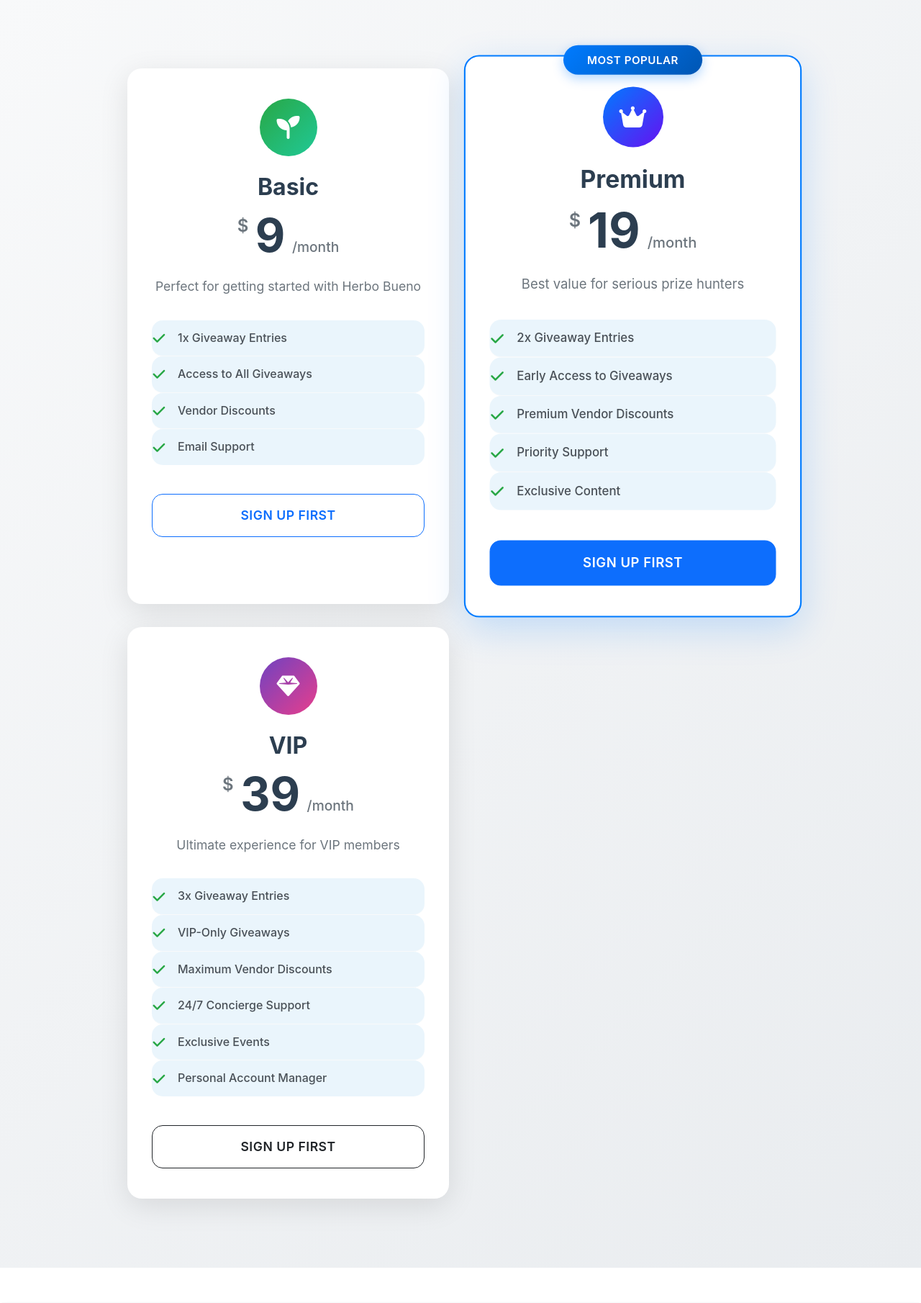
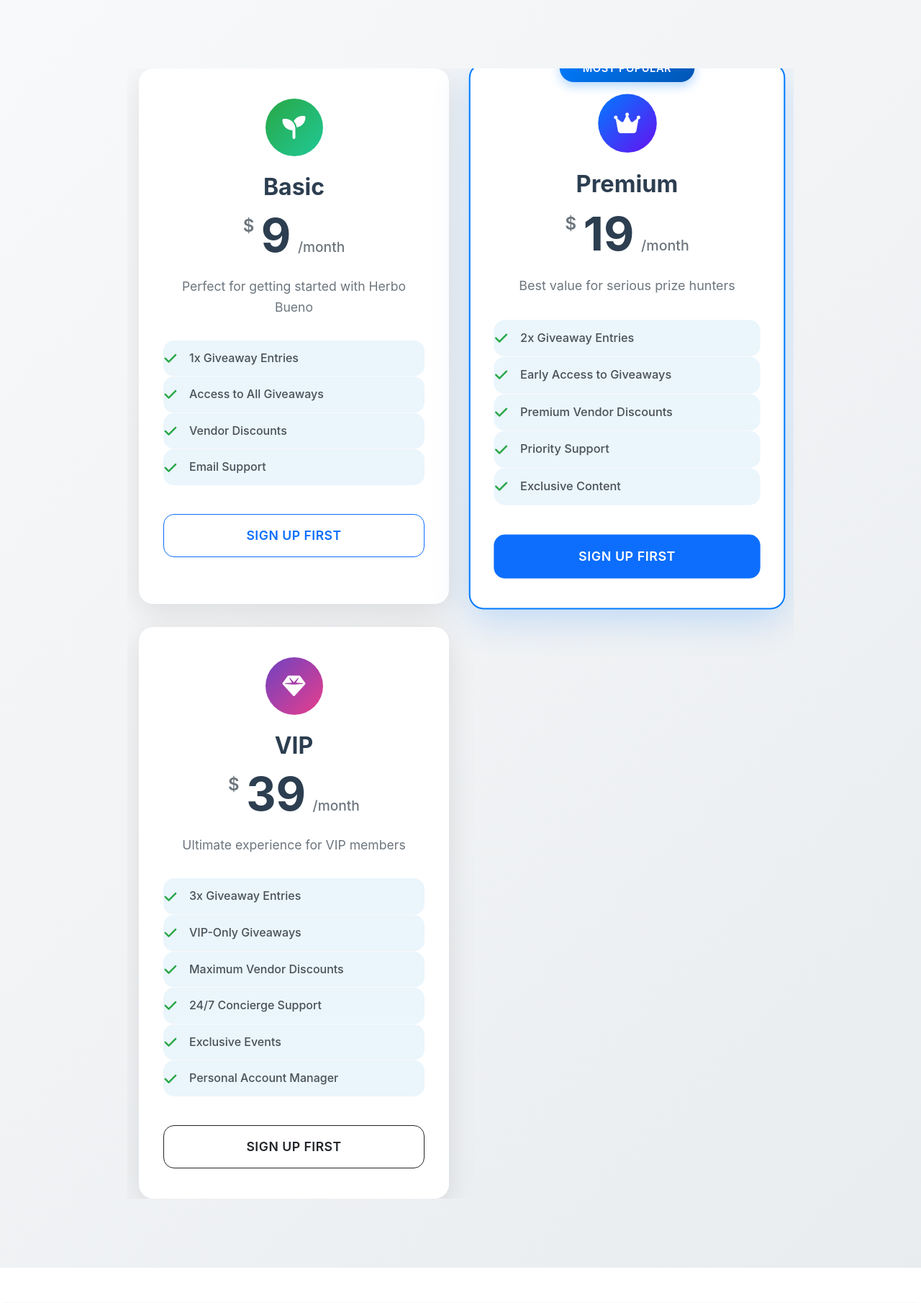
Before and after one commit to anbellouzi/herbobueno, a Django app: page /memberships/ in a window 1280 px wide. Shown: the part 641-2451 px from the top of the page at 72% size. Run offline with Django 3.2, Linux system fonts and the light colour scheme.

Commit message:
Fix: change membership hero background to mountain image and fix overflow issues with tier cards

```diff
--- a/static/css/style.css
+++ b/static/css/style.css
@@ -1466,7 +1466,7 @@ footer a:hover {
 /* Membership Page Styles */
 .membership-hero {
     background: linear-gradient(135deg, rgba(0, 0, 0, 0.7), rgba(0, 0, 0, 0.5)),
-                url('https://images.unsplash.com/photo-1552664730-d307ca884978?ixlib=rb-4.0.3&auto=format&fit=crop&w=2070&q=80');
+                url('https://images.unsplash.com/photo-1506905925346-21bda4d32df4?ixlib=rb-4.0.3&auto=format&fit=crop&w=2070&q=80');
     background-size: cover;
     background-position: center;
     background-attachment: fixed;
@@ -1521,6 +1521,7 @@ footer a:hover {
 .membership-tiers {
     padding: 6rem 0;
     background: linear-gradient(135deg, #f8f9fa 0%, #e9ecef 100%);
+    overflow: hidden;
 }
 
 .tiers-container {
@@ -1529,6 +1530,8 @@ footer a:hover {
     gap: 2rem;
     max-width: 1200px;
     margin: 0 auto;
+    padding: 0 1rem;
+    overflow: hidden;
 }
 
 .tier-card {
@@ -1539,6 +1542,8 @@ footer a:hover {
     transition: all 0.3s ease;
     position: relative;
     border: 2px solid transparent;
+    max-width: 100%;
+    overflow: hidden;
 }
 
 .tier-card:hover {
@@ -1548,12 +1553,12 @@ footer a:hover {
 
 .tier-card.featured {
     border-color: #007bff;
-    transform: scale(1.05);
+    transform: scale(1.02);
     box-shadow: 0 15px 50px rgba(0, 123, 255, 0.2);
 }
 
 .tier-card.featured:hover {
-    transform: scale(1.05) translateY(-10px);
+    transform: scale(1.02) translateY(-10px);
 }
 
 .popular-badge {
```
